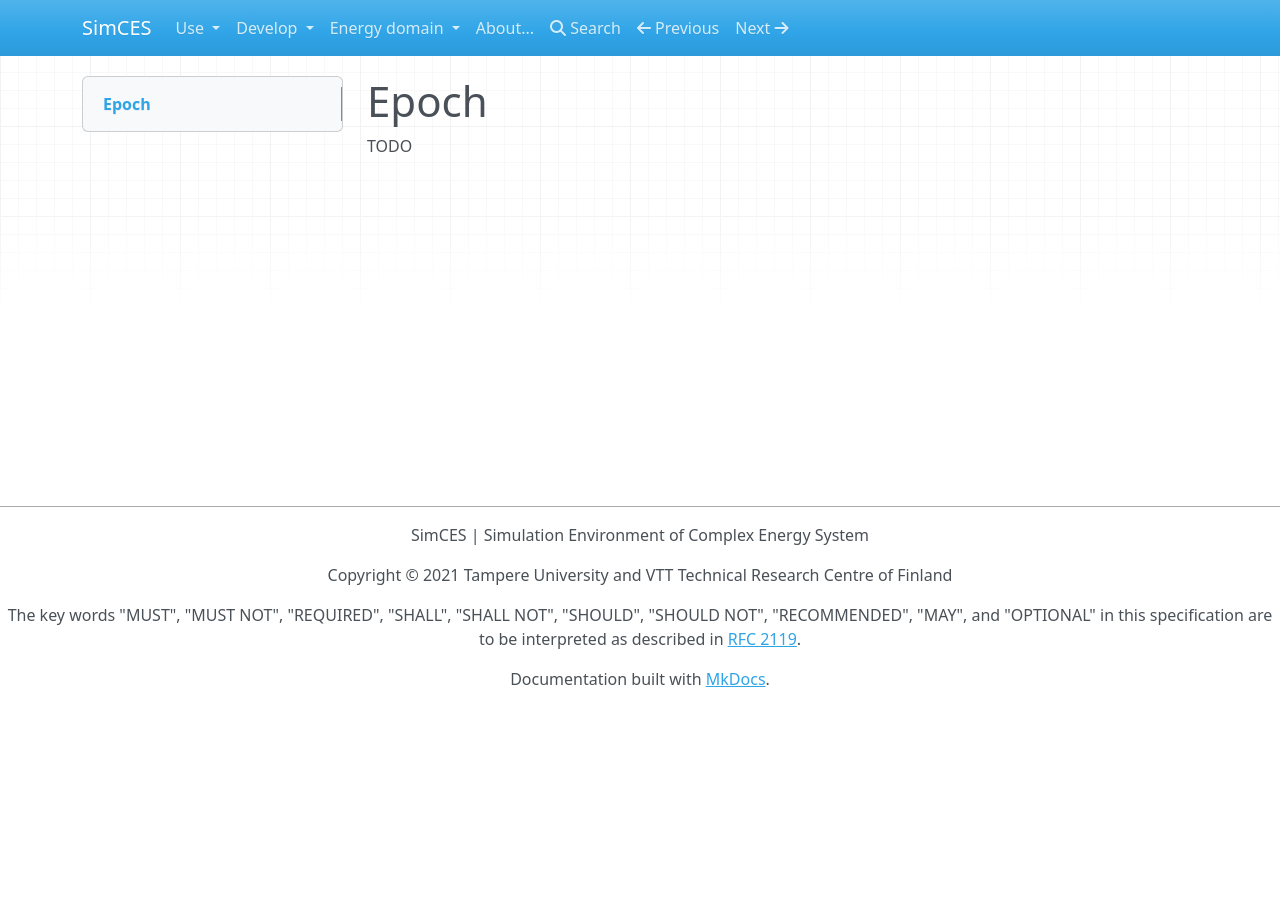
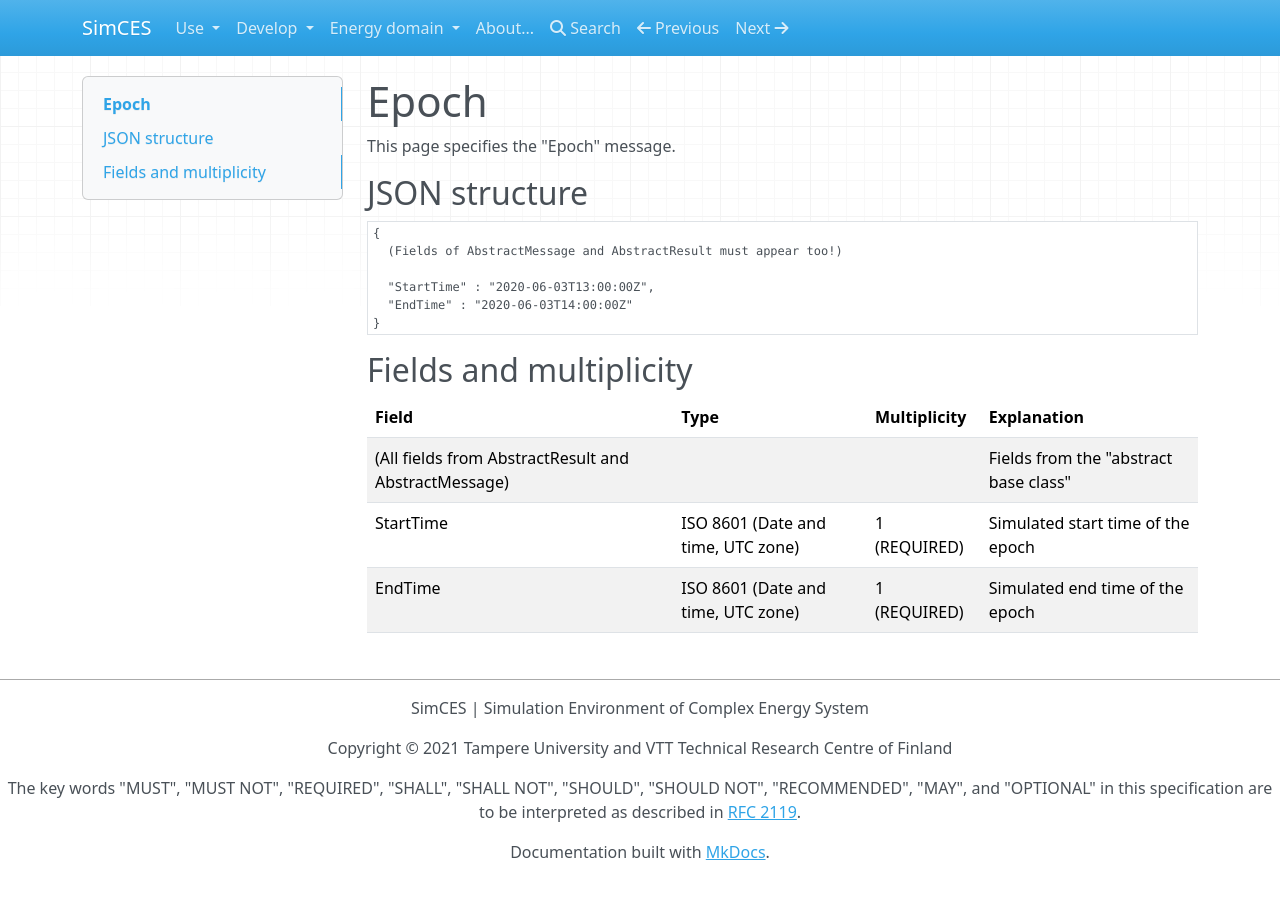
Before and after one commit to simcesplatform/simcesplatform.github.io, an MkDocs documentation site: the page built from markdown/core_epoch.md, in a window 1280 px wide. Built offline with MkDocs 1.6.1, drawn with Linux system fonts in a browser that asks for light colours; nearby versions of some CDN libraries; library files that are not in the unit come from our copies.

Commit message:
Add content of epoch message page

````diff
--- a/markdown/core_epoch.md
+++ b/markdown/core_epoch.md
@@ -1,3 +1,24 @@
 # Epoch
 
-TODO
+This page specifies the "Epoch" message.
+
+
+## JSON structure
+
+```nohighlight
+{
+  (Fields of AbstractMessage and AbstractResult must appear too!)
+
+  "StartTime" : "2020-06-03T13:00:00Z",
+  "EndTime" : "2020-06-03T14:00:00Z"
+}
+```
+
+
+## Fields and multiplicity
+
+| Field | Type | Multiplicity | Explanation |
+|-|-|-|-|
+| (All fields from AbstractResult and AbstractMessage) | | | Fields from the "abstract base class" |
+| StartTime | ISO 8601 (Date and time, UTC zone) | 1 (REQUIRED) | Simulated start time of the epoch |
+| EndTime | ISO 8601 (Date and time, UTC zone) | 1 (REQUIRED) | Simulated end time of the epoch |
````
Also changed, not shown: markdown/core_abstractresult.md (+0 -1 lines).
